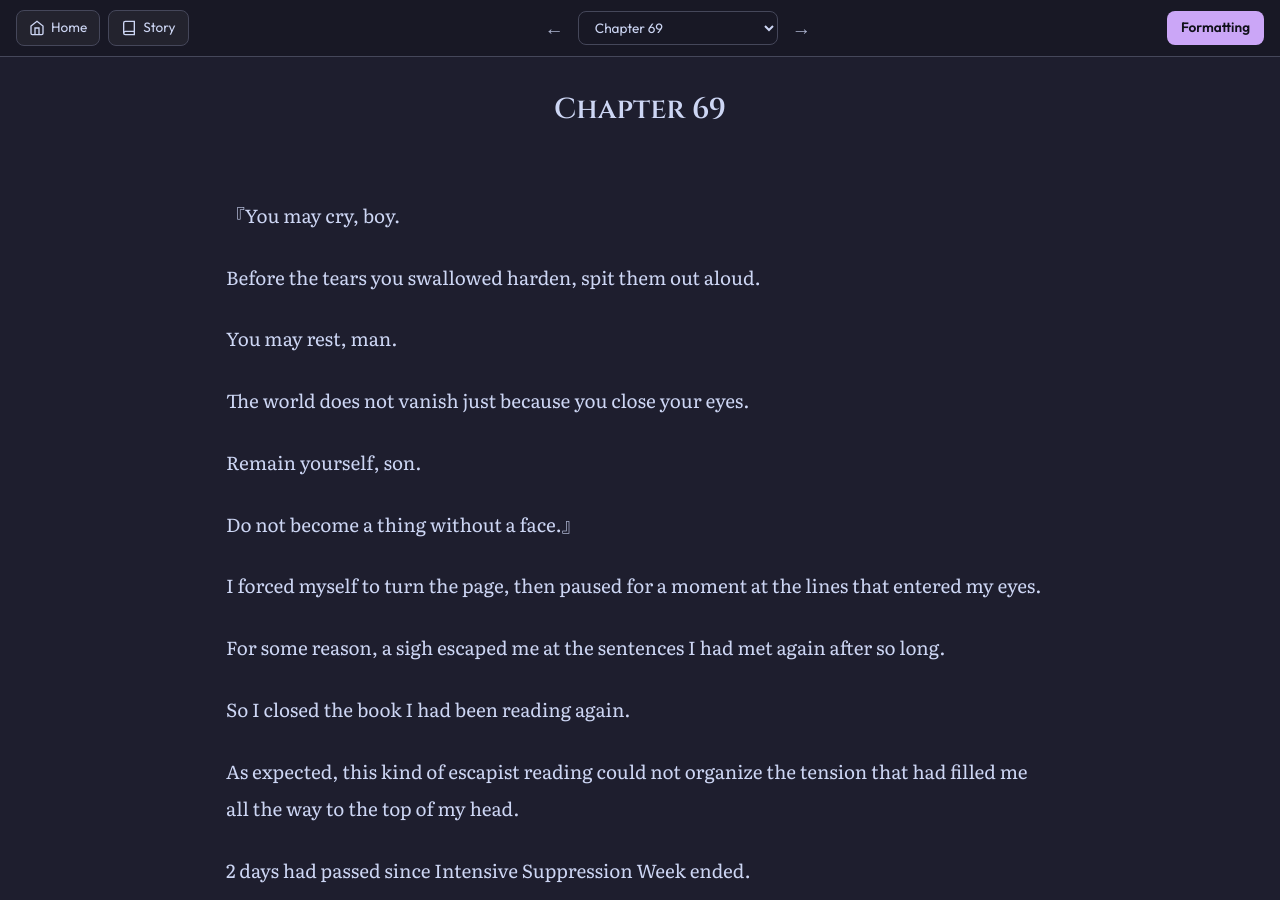
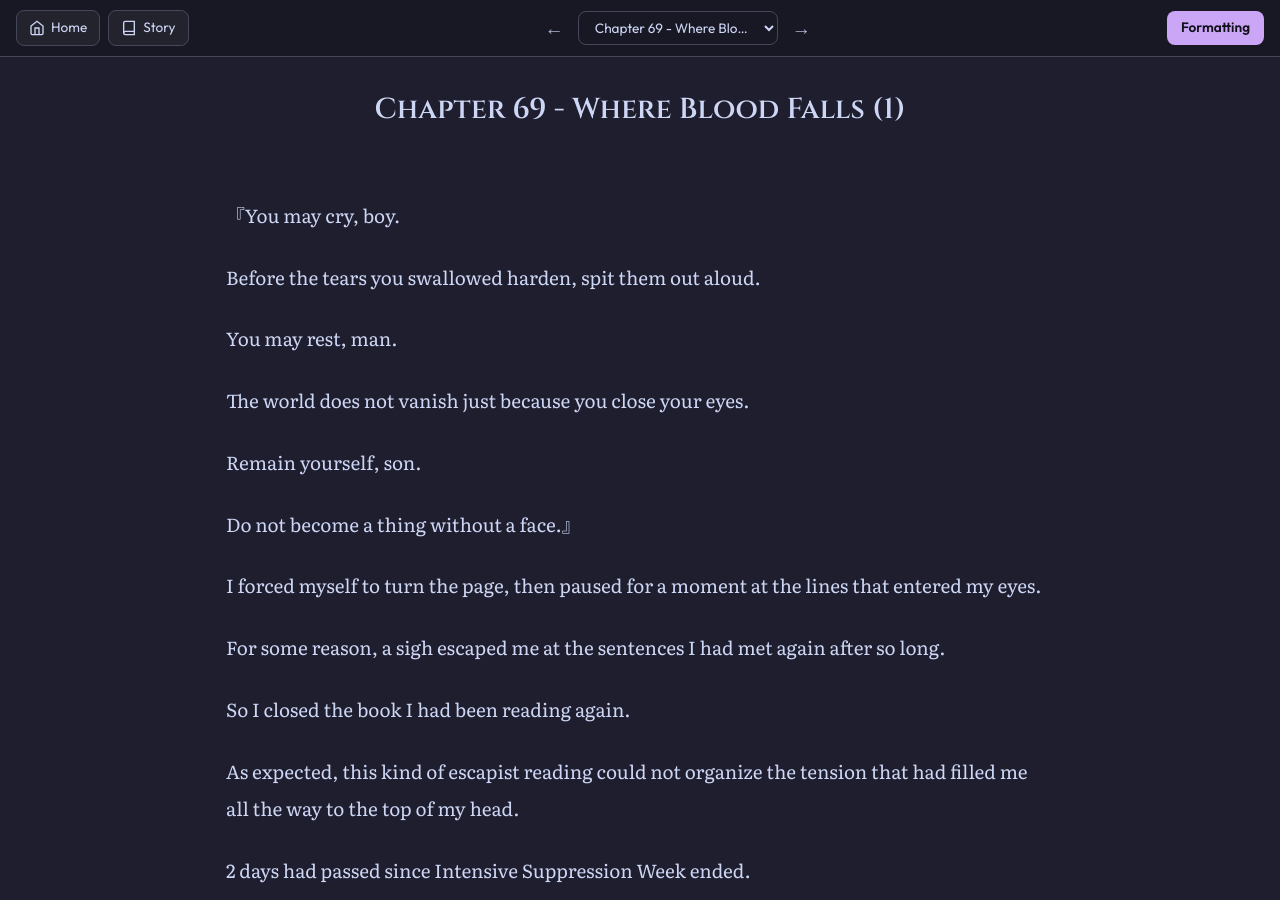
Before and after one commit to soleumn/soleumn.github.io, a Jekyll site: the page built from _chapters/esg/ch69.md, in a window 1280 px wide and 900 px high. Built offline with Jekyll 4.4.1, drawn with Linux system fonts in a browser that asks for light colours; comment, search, counter and statistics services are not loaded.

Commit message:
Update ch69.md

```diff
--- a/_chapters/esg/ch69.md
+++ b/_chapters/esg/ch69.md
@@ -1,5 +1,5 @@
 ---
-title: "Chapter 69"
+title: "Chapter 69 - Where Blood Falls (1)"
 categories: esg
 capitulo: 69
 ---
```
